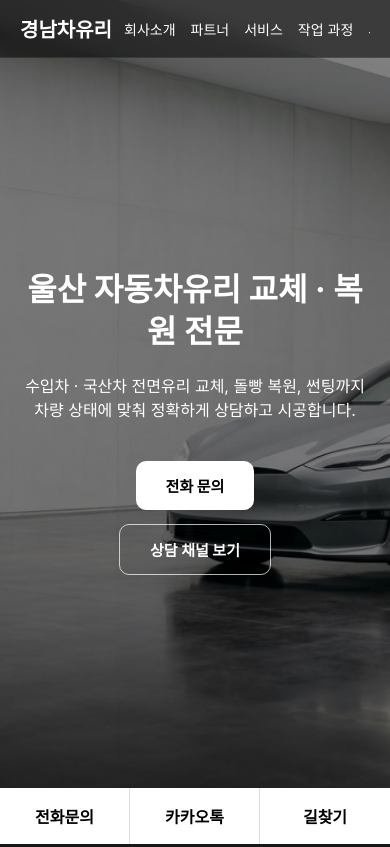
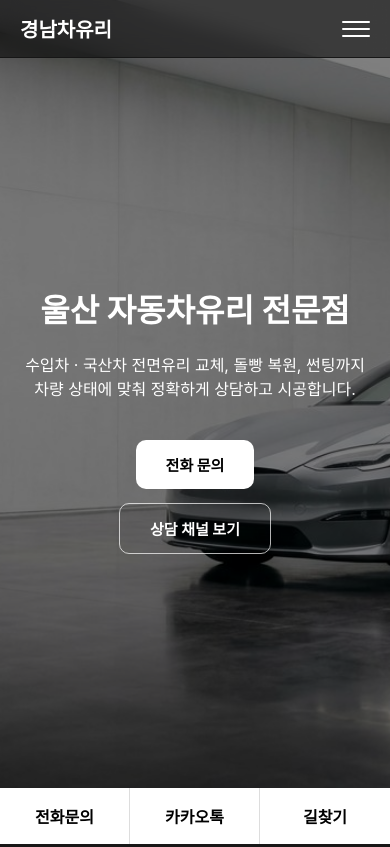
Before and after one commit to b-obo/kn_car, a plain HTML site: page index.html in a window 390 px wide. Shown: the top 847 px of the page. Drawn offline with Linux system fonts and the light colour scheme; a web font is replaced by a local one.

Commit message:
Replace mobile horizontal-scroll nav with hamburger menu
The scroll-based nav had no visible affordance, so items past the
fold looked hidden/cut off rather than scrollable.

Co-Authored-By: Claude Sonnet 5 <noreply@anthropic.com>

```diff
--- a/index.html
+++ b/index.html
@@ -7,7 +7,7 @@
 
   <meta name="viewport" content="width=device-width, initial-scale=1.0" />
 
-  <title>경남차유리 | 울산 자동차유리 교체·복원·썬팅 전문</title>
+  <title>경남차유리 | 울산 자동차유리 전문점</title>
 
   <meta name="description" content="울산 언양 경남차유리는 수입차와 국산차 자동차유리 교체, 돌빵 복원, 썬팅 시공을 전문으로 하는 전문 업체입니다." />
 
@@ -57,7 +57,7 @@
       경남차유리
     </div>
 
-    <nav>
+    <nav id="nav">
       <a href="#about">회사소개</a>
       <a href="#partner">파트너</a>
       <a href="#services">서비스</a>
@@ -65,6 +65,12 @@
       <a href="#cases">시공사례</a>
       <a href="#contact">문의하기</a>
     </nav>
+
+    <button class="nav-toggle" id="navToggle" aria-label="메뉴 열기" aria-expanded="false" aria-controls="nav">
+      <span></span>
+      <span></span>
+      <span></span>
+    </button>
   </header>
 
   <section class="hero">
@@ -73,7 +79,7 @@
 
     <div class="hero-content">
       <h1>
-        울산 자동차유리 교체 · 복원 전문
+        울산 자동차유리 전문점
       </h1>
 
       <p>
--- a/script.js
+++ b/script.js
@@ -14,3 +14,20 @@ function showFadeElements() {
 window.addEventListener('scroll', showFadeElements);
 
 showFadeElements();
+
+const navToggle = document.getElementById('navToggle');
+const nav = document.getElementById('nav');
+
+function closeNav() {
+  nav.classList.remove('nav-open');
+  navToggle.setAttribute('aria-expanded', 'false');
+}
+
+navToggle.addEventListener('click', () => {
+  const isOpen = nav.classList.toggle('nav-open');
+  navToggle.setAttribute('aria-expanded', isOpen ? 'true' : 'false');
+});
+
+nav.querySelectorAll('a').forEach((link) => {
+  link.addEventListener('click', closeNav);
+});
--- a/style.css
+++ b/style.css
@@ -60,6 +60,10 @@ nav a {
   color: white;
   text-decoration: none;
   font-size: 16px;
+}
+
+.nav-toggle {
+  display: none;
 }
 
 .hero {
@@ -623,19 +627,68 @@ footer {
   }
 
   nav {
-    gap: 15px;
-    overflow-x: auto;
-    -webkit-overflow-scrolling: touch;
-    scrollbar-width: none;
+    position: absolute;
+    top: 100%;
+    left: 0;
+    width: 100%;
+
+    flex-direction: column;
+    gap: 0;
+
+    background-color: rgba(0, 0, 0, 0.95);
+    backdrop-filter: blur(10px);
+    border-bottom: 1px solid rgba(255, 255, 255, 0.08);
+
+    max-height: 0;
+    overflow: hidden;
+    transition: max-height 0.3s ease;
   }
 
-  nav::-webkit-scrollbar {
-    display: none;
+  nav.nav-open {
+    max-height: 400px;
   }
 
   nav a {
-    font-size: 14px;
-    white-space: nowrap;
+    padding: 16px 20px;
+    font-size: 16px;
+    border-top: 1px solid rgba(255, 255, 255, 0.08);
+  }
+
+  .nav-toggle {
+    display: flex;
+    flex-direction: column;
+    justify-content: center;
+    align-items: flex-end;
+    gap: 5px;
+    width: 28px;
+    height: 22px;
+    background: none;
+    border: none;
+    cursor: pointer;
+    padding: 0;
+    flex-shrink: 0;
+  }
+
+  .nav-toggle span {
+    display: block;
+    width: 100%;
+    height: 2px;
+    background-color: white;
+    border-radius: 2px;
+    transition: 0.3s;
+  }
+
+  .nav-toggle[aria-expanded="true"] span:nth-child(1) {
+    transform: translateY(7px) rotate(45deg);
+  }
+
+  .nav-toggle[aria-expanded="true"] span:nth-child(2) {
+    opacity: 0;
+  }
+
+  .nav-toggle[aria-expanded="true"] span:nth-child(3) {
+    width: 100%;
+    transform: translateY(-7px) rotate(-45deg);
   }
 
   .hero-content h1 {
```
